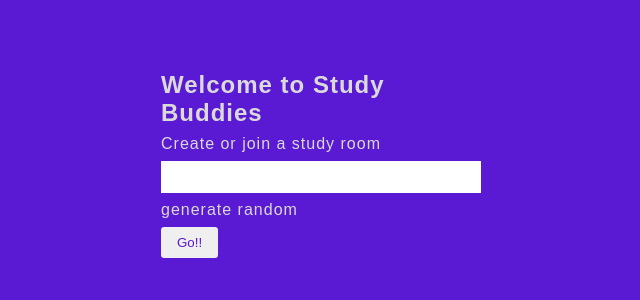
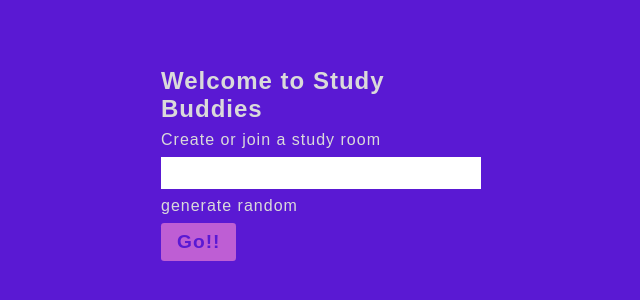
Before and after one commit to AymaneHrouch/FocuSquad-API, a Vue app in the folder vue-client/: page / in a window 1280 px wide. Shown: the part 236-536 px from the top of the page, without its empty margins (319-959 px from the left). Built offline with nearby package versions, Linux system fonts and the light colour scheme; no server answers; a web font is replaced by a local one.

Commit message:
improve settings modal style

```diff
--- a/vue-client/src/components/HomeComponent.vue
+++ b/vue-client/src/components/HomeComponent.vue
@@ -168,8 +168,19 @@ body {
   border-radius: 0.2rem;
   padding: 0.5rem 1rem;
   cursor: pointer;
-  float: right;
+  float: left;
+  max-width: max-content;
+  background-color: #be5ed4;
+  transition: all 0.2s ease-in-out;
 }
+
+.btn:hover {
+  cursor: pointer;
+  background-color: #ae36c9;
+  color: #000;
+  outline: 2px solid #000;
+}
+
 
 .btn:hover {
   background-color: #be5ed4;
--- a/vue-client/src/components/WelcomePage.vue
+++ b/vue-client/src/components/WelcomePage.vue
@@ -69,4 +69,10 @@ main .modal {
 #generate_room:hover {
   text-decoration: underline;
 }
+
+.btn {
+  font-size: 1.2rem;
+  letter-spacing: 1px;
+  font-weight: bold;
+}
 </style>
--- a/vue-client/src/components/settingsComponent.vue
+++ b/vue-client/src/components/settingsComponent.vue
@@ -3,21 +3,19 @@
     <div class="settings-modal">
       <span class="close-btn" @click="globalStore.showSettings = false">&times;</span>
       <h2 class="modal-heading">Settings</h2>
+      <div class="settings-options">
         <div class="setting-option">
           <label for="username-input">Username</label>
           <input type="text" id="username-input" :value="settingsStore.username" />
         </div>
-
         <div class="setting-option">
           <label for="quote-input" title="Only you can see it">You Personal Quote</label>
           <input type="text" id="quote-input" :value="settingsStore.quote" />
         </div>
-
         <div class="setting-option">
           <label for="session-input">Session</label>
           <input type="number" id="session-input" min="1" max="120" :value="settingsStore.session" />
         </div>
-
         <div class="setting-option">
           <label for="short-break-input">Short Break</label>
           <input
@@ -28,7 +26,6 @@
             :value="settingsStore.shortBreak"
           />
         </div>
-
         <div class="setting-option">
           <label for="long-break-input">Long Break</label>
           <input
@@ -39,7 +36,8 @@
             :value="settingsStore.longBreak"
           />
         </div>
-      <span class="ok-btn not-selectable" @click="submit">OK</span>
+      </div>
+      <span class="btn not-selectable" @click="submit">OK</span>
     </div>
   </div>
 </template>
@@ -66,10 +64,16 @@ const submit = () => {
 };
 </script>
 
-<style>
+<style scoped>
 /** Settings Modal */
 .modal-heading {
-  padding: 1rem 0;
+  padding: 0 0;
+  border-bottom: 1px solid #bcbcbc;
+  margin: 0;
+}
+
+.settings-options {
+  padding-top: 1rem;
 }
 
 .modal-wraper {
@@ -83,13 +87,12 @@ const submit = () => {
 }
 
 .settings-modal {
-  background-color: var(--primary-color);
+  background-color: var(--bg-color);
   position: absolute;
   height: auto;
   width: 25rem;
   border-radius: 0.5rem;
   padding: 1rem;
-  color: #000;
   border: solid #000 2px;
   z-index: 2;
   box-shadow: rgba(0, 0, 0, 0.5) 0px 0px 60px 1px;
@@ -114,16 +117,4 @@ const submit = () => {
   padding: 0 0.3rem;
 }
 
-.ok-btn {
-  color: var(--bg-color);
-  border: none;
-  border-radius: 0.2rem;
-  padding: 0.5rem 1rem;
-  cursor: pointer;
-  float: right;
-  margin-top: 3rem;
-}
-.ok-btn:hover {
-  background-color: #be5ed4;
-}
 </style>
```
Also changed, not shown: 1 other file (tests, documents, lock files or other folders). Lines whose indentation alone changed are shown as unchanged.
